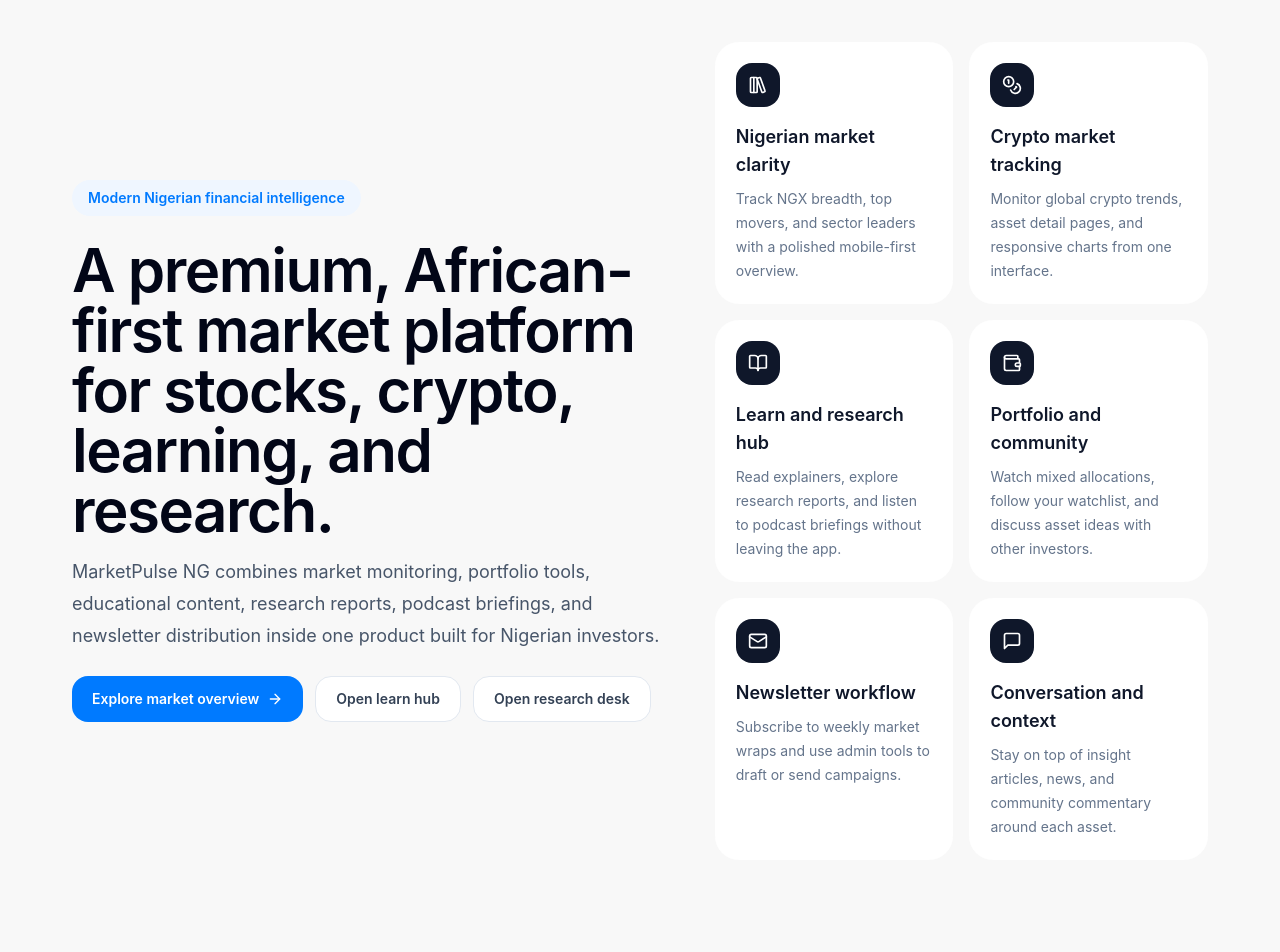
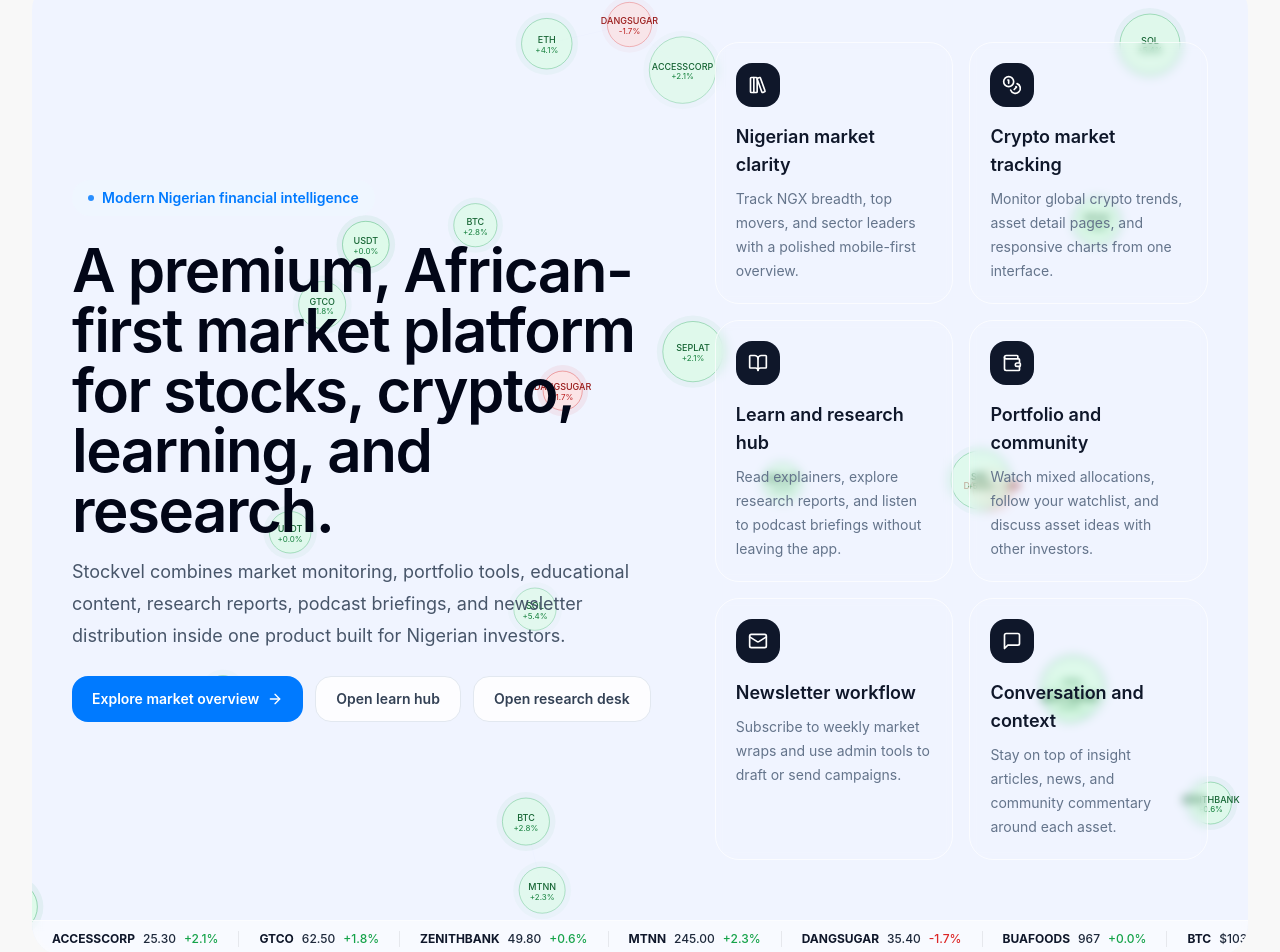
Before and after one commit to Blueprints-technology/Stockvel, a Next.js app in the folder apps/web/: page / in a window 1280 px wide. Shown: the part 54-1006 px from the top of the page. Built offline with nearby package versions, Linux system fonts and the light colour scheme.

Commit message:
fix: Updated landing page with animation

```diff
--- a/apps/web/app/page.tsx
+++ b/apps/web/app/page.tsx
@@ -1,53 +1,312 @@
-import Link from 'next/link';
-import { ArrowRight, BookOpen, Coins, LibraryBig, Mail, MessageSquare, Wallet } from 'lucide-react';
+"use client";
+
+import { useEffect, useRef } from "react";
+import Link from "next/link";
+import {
+  ArrowRight,
+  BookOpen,
+  Coins,
+  LibraryBig,
+  Mail,
+  MessageSquare,
+  Wallet,
+} from "lucide-react";
 
 const features = [
-  { title: 'Nigerian market clarity', description: 'Track NGX breadth, top movers, and sector leaders with a polished mobile-first overview.', icon: LibraryBig },
-  { title: 'Crypto market tracking', description: 'Monitor global crypto trends, asset detail pages, and responsive charts from one interface.', icon: Coins },
-  { title: 'Learn and research hub', description: 'Read explainers, explore research reports, and listen to podcast briefings without leaving the app.', icon: BookOpen },
-  { title: 'Portfolio and community', description: 'Watch mixed allocations, follow your watchlist, and discuss asset ideas with other investors.', icon: Wallet },
-  { title: 'Newsletter workflow', description: 'Subscribe to weekly market wraps and use admin tools to draft or send campaigns.', icon: Mail },
-  { title: 'Conversation and context', description: 'Stay on top of insight articles, news, and community commentary around each asset.', icon: MessageSquare },
+  {
+    title: "Nigerian market clarity",
+    description:
+      "Track NGX breadth, top movers, and sector leaders with a polished mobile-first overview.",
+    icon: LibraryBig,
+  },
+  {
+    title: "Crypto market tracking",
+    description:
+      "Monitor global crypto trends, asset detail pages, and responsive charts from one interface.",
+    icon: Coins,
+  },
+  {
+    title: "Learn and research hub",
+    description:
+      "Read explainers, explore research reports, and listen to podcast briefings without leaving the app.",
+    icon: BookOpen,
+  },
+  {
+    title: "Portfolio and community",
+    description:
+      "Watch mixed allocations, follow your watchlist, and discuss asset ideas with other investors.",
+    icon: Wallet,
+  },
+  {
+    title: "Newsletter workflow",
+    description:
+      "Subscribe to weekly market wraps and use admin tools to draft or send campaigns.",
+    icon: Mail,
+  },
+  {
+    title: "Conversation and context",
+    description:
+      "Stay on top of insight articles, news, and community commentary around each asset.",
+    icon: MessageSquare,
+  },
 ];
+
+const TICKERS = [
+  ["ACCESSCORP", "25.30", "+2.1%", true],
+  ["GTCO", "62.50", "+1.8%", true],
+  ["ZENITHBANK", "49.80", "+0.6%", true],
+  ["MTNN", "245.00", "+2.3%", true],
+  ["DANGSUGAR", "35.40", "-1.7%", false],
+  ["BUAFOODS", "967", "+0.0%", true],
+  ["BTC", "$103,500", "+2.8%", true],
+  ["ETH", "$3,800", "+4.1%", true],
+  ["SOL", "$182", "+5.4%", true],
+  ["USDT", "$1.00", "+0.0%", true],
+  ["SEPLAT", "5800", "+2.1%", true],
+  ["ARADEL", "1836", "+0.0%", true],
+] as const;
+
+function MarketCanvas() {
+  const canvasRef = useRef<HTMLCanvasElement>(null);
+
+  useEffect(() => {
+    const canvas = canvasRef.current;
+    if (!canvas) return;
+    const ctx = canvas.getContext("2d")!;
+
+    let W = 0,
+      H = 0,
+      rafId = 0;
+
+    type Node = {
+      x: number;
+      y: number;
+      vx: number;
+      vy: number;
+      r: number;
+      label: string;
+      change: string;
+      up: boolean;
+      alpha: number;
+      phase: number;
+      speed: number;
+    };
+
+    let nodes: Node[] = [];
+
+    function resize() {
+      if (!canvas) return;
+
+      W = canvas.offsetWidth;
+      H = canvas.offsetHeight;
+      canvas.width = W * devicePixelRatio;
+      canvas.height = H * devicePixelRatio;
+      ctx.scale(devicePixelRatio, devicePixelRatio);
+    }
+
+    function makeNode(): Node {
+      const t = TICKERS[Math.floor(Math.random() * TICKERS.length)];
+      return {
+        x: Math.random() * W,
+        y: Math.random() * (H - 40),
+        vx: (Math.random() - 0.5) * 0.22,
+        vy: (Math.random() - 0.5) * 0.18,
+        r: 18 + Math.random() * 12,
+        label: t[0] as string,
+        change: t[2] as string,
+        up: t[3] as boolean,
+        alpha: 0.05 + Math.random() * 0.15,
+        phase: Math.random() * Math.PI * 2,
+        speed: 0.008 + Math.random() * 0.012,
+      };
+    }
+
+    function init() {
+      resize();
+      nodes = Array.from({ length: 22 }, makeNode);
+    }
+
+    function drawLine(a: Node, b: Node, dist: number, maxDist: number) {
+      const alpha = (1 - dist / maxDist) * 0.07;
+      ctx.beginPath();
+      ctx.moveTo(a.x, a.y);
+      ctx.lineTo(b.x, b.y);
+      ctx.strokeStyle = `rgba(0, 122, 255, ${alpha})`;
+      ctx.lineWidth = 0.5;
+      ctx.stroke();
+    }
+
+    function drawNode(n: Node, t: number) {
+      const pulse = 1 + Math.sin(t * n.speed + n.phase) * 0.12;
+      const r = n.r * pulse;
+
+      ctx.beginPath();
+      ctx.arc(n.x, n.y, r + 6, 0, Math.PI * 2);
+      ctx.fillStyle = n.up
+        ? `rgba(22,163,74,${n.alpha * 0.35})`
+        : `rgba(220,38,38,${n.alpha * 0.35})`;
+      ctx.fill();
+
+      ctx.beginPath();
+      ctx.arc(n.x, n.y, r, 0, Math.PI * 2);
+      ctx.fillStyle = n.up
+        ? `rgba(220,252,231,${n.alpha + 0.55})`
+        : `rgba(254,226,226,${n.alpha + 0.55})`;
+      ctx.fill();
+
+      ctx.beginPath();
+      ctx.arc(n.x, n.y, r, 0, Math.PI * 2);
+      ctx.strokeStyle = n.up
+        ? `rgba(22,163,74,${n.alpha + 0.3})`
+        : `rgba(220,38,38,${n.alpha + 0.3})`;
+      ctx.lineWidth = 0.75;
+      ctx.stroke();
+
+      ctx.textAlign = "center";
+      ctx.textBaseline = "middle";
+      ctx.font = "500 9px Inter, system-ui, sans-serif";
+      ctx.fillStyle = n.up ? "#166534" : "#991b1b";
+      ctx.fillText(n.label, n.x, n.y - 3);
+      ctx.font = "400 8px Inter, system-ui, sans-serif";
+      ctx.fillStyle = n.up ? "#15803d" : "#b91c1c";
+      ctx.fillText(n.change, n.x, n.y + 7);
+    }
+
+    let tick = 0;
+    function draw() {
+      ctx.clearRect(0, 0, W, H);
+      tick++;
+
+      for (const n of nodes) {
+        n.x += n.vx;
+        n.y += n.vy;
+        if (n.x < -40) n.x = W + 40;
+        if (n.x > W + 40) n.x = -40;
+        if (n.y < -40) n.y = H + 40;
+        if (n.y > H + 40) n.y = -40;
+      }
+
+      const MAX_DIST = 130;
+      for (let i = 0; i < nodes.length; i++) {
+        for (let j = i + 1; j < nodes.length; j++) {
+          const dx = nodes[i].x - nodes[j].x;
+          const dy = nodes[i].y - nodes[j].y;
+          const dist = Math.sqrt(dx * dx + dy * dy);
+          if (dist < MAX_DIST) drawLine(nodes[i], nodes[j], dist, MAX_DIST);
+        }
+      }
+
+      for (const n of nodes) drawNode(n, tick);
+      rafId = requestAnimationFrame(draw);
+    }
+
+    const observer = new ResizeObserver(() => resize());
+    observer.observe(canvas.parentElement!);
+
+    init();
+
+    const prefersReduced = window.matchMedia(
+      "(prefers-reduced-motion: reduce)",
+    ).matches;
+    if (!prefersReduced) draw();
+
+    return () => {
+      cancelAnimationFrame(rafId);
+      observer.disconnect();
+    };
+  }, []);
+
+  return (
+    <canvas
+      ref={canvasRef}
+      className="pointer-events-none absolute inset-0 h-full w-full"
+      aria-hidden="true"
+    />
+  );
+}
 
 export default function LandingPage() {
   return (
     <main className="page-shell space-y-10 py-8">
-      <section className="glass-panel overflow-hidden bg-hero-radial px-6 py-16 sm:px-10">
-        <div className="grid gap-10 lg:grid-cols-[1.1fr_0.9fr] lg:items-center">
+      <section className="relative overflow-hidden rounded-[2rem] bg-[#f0f4ff] px-6 py-16 sm:px-10">
+        <MarketCanvas />
+
+        {/* Live ticker bar */}
+        <div className="absolute bottom-0 left-0 right-0 z-10 flex h-9 items-center overflow-hidden border-t border-white/60 bg-white/50 backdrop-blur-sm">
+          <div className="ticker-scroll flex animate-[ticker_28s_linear_infinite] items-center whitespace-nowrap hover:[animation-play-state:paused]">
+            {[...TICKERS, ...TICKERS].map(([sym, price, change, up], i) => (
+              <span
+                key={i}
+                className="inline-flex items-center gap-2 border-r border-black/[0.07] px-5 text-xs font-medium text-slate-800"
+              >
+                <span className="font-bold text-slate-900">{sym}</span>
+                {price}
+                <span className={up ? "text-green-600" : "text-red-600"}>
+                  {change}
+                </span>
+              </span>
+            ))}
+          </div>
+        </div>
+
+        <div className="relative z-10 grid gap-10 pb-8 lg:grid-cols-[1.1fr_0.9fr] lg:items-center">
           <div className="space-y-6">
-            <span className="inline-flex rounded-full bg-blue-50 px-4 py-2 text-sm font-semibold text-brand">Modern Nigerian financial intelligence</span>
-            <div className="space-y-4">
+            <span className="inline-flex animate-[fadeUp_0.5s_ease_both] items-center gap-2 rounded-full bg-blue-50 px-4 py-2 text-sm font-semibold text-brand">
+              <span className="size-1.5 animate-pulse rounded-full bg-brand" />
+              Modern Nigerian financial intelligence
+            </span>
+            <div className="space-y-4 animate-[fadeUp_0.6s_ease_both_0.15s]">
               <h1 className="max-w-3xl text-4xl font-semibold tracking-tight text-slate-950 sm:text-6xl">
-                A premium, African-first market platform for stocks, crypto, learning, and research.
+                A premium, African-first market platform for stocks, crypto,
+                learning, and research.
               </h1>
               <p className="max-w-2xl text-lg leading-8 text-slate-600">
-                MarketPulse NG combines market monitoring, portfolio tools, educational content, research reports, podcast briefings, and newsletter distribution inside one product built for Nigerian investors.
+                Stockvel combines market monitoring, portfolio tools,
+                educational content, research reports, podcast briefings, and
+                newsletter distribution inside one product built for Nigerian
+                investors.
               </p>
             </div>
-            <div className="flex flex-wrap gap-3">
-              <Link href="/home" className="inline-flex items-center gap-2 rounded-2xl bg-brand px-5 py-3 text-sm font-semibold text-white shadow-fintech">
+            <div className="flex animate-[fadeUp_0.6s_ease_both_0.3s] flex-wrap gap-3">
+              <Link
+                href="/home"
+                className="inline-flex items-center gap-2 rounded-2xl bg-brand px-5 py-3 text-sm font-semibold text-white shadow-fintech transition hover:-translate-y-px hover:bg-brand-hover"
+              >
                 Explore market overview
                 <ArrowRight className="size-4" />
               </Link>
-              <Link href="/learn" className="inline-flex items-center gap-2 rounded-2xl border border-slate-200 bg-white px-5 py-3 text-sm font-semibold text-slate-700">
+              <Link
+                href="/learn"
+                className="inline-flex items-center gap-2 rounded-2xl border border-slate-200 bg-white/85 px-5 py-3 text-sm font-semibold text-slate-700 transition hover:-translate-y-px hover:bg-white"
+              >
                 Open learn hub
               </Link>
-              <Link href="/research" className="inline-flex items-center gap-2 rounded-2xl border border-slate-200 bg-white px-5 py-3 text-sm font-semibold text-slate-700">
+              <Link
+                href="/research"
+                className="inline-flex items-center gap-2 rounded-2xl border border-slate-200 bg-white/85 px-5 py-3 text-sm font-semibold text-slate-700 transition hover:-translate-y-px hover:bg-white"
+              >
                 Open research desk
               </Link>
             </div>
           </div>
-          <div className="grid gap-4 sm:grid-cols-2">
+
+          <div className="grid animate-[fadeUp_0.7s_ease_both_0.25s] gap-4 sm:grid-cols-2">
             {features.map((feature) => {
               const Icon = feature.icon;
               return (
-                <div key={feature.title} className="rounded-3xl border border-white/70 bg-white/90 p-5 shadow-fintech">
+                <div
+                  key={feature.title}
+                  className="rounded-3xl border border-white/70 bg-white/82 p-5 shadow-fintech backdrop-blur-sm transition hover:-translate-y-1 hover:bg-white hover:shadow-elevated"
+                >
                   <div className="mb-4 inline-flex rounded-2xl bg-slate-900 p-3 text-white">
                     <Icon className="size-5" />
                   </div>
-                  <h3 className="text-lg font-semibold text-slate-900">{feature.title}</h3>
-                  <p className="mt-2 text-sm leading-6 text-slate-500">{feature.description}</p>
+                  <h3 className="text-lg font-semibold text-slate-900">
+                    {feature.title}
+                  </h3>
+                  <p className="mt-2 text-sm leading-6 text-slate-500">
+                    {feature.description}
+                  </p>
                 </div>
               );
             })}
```
